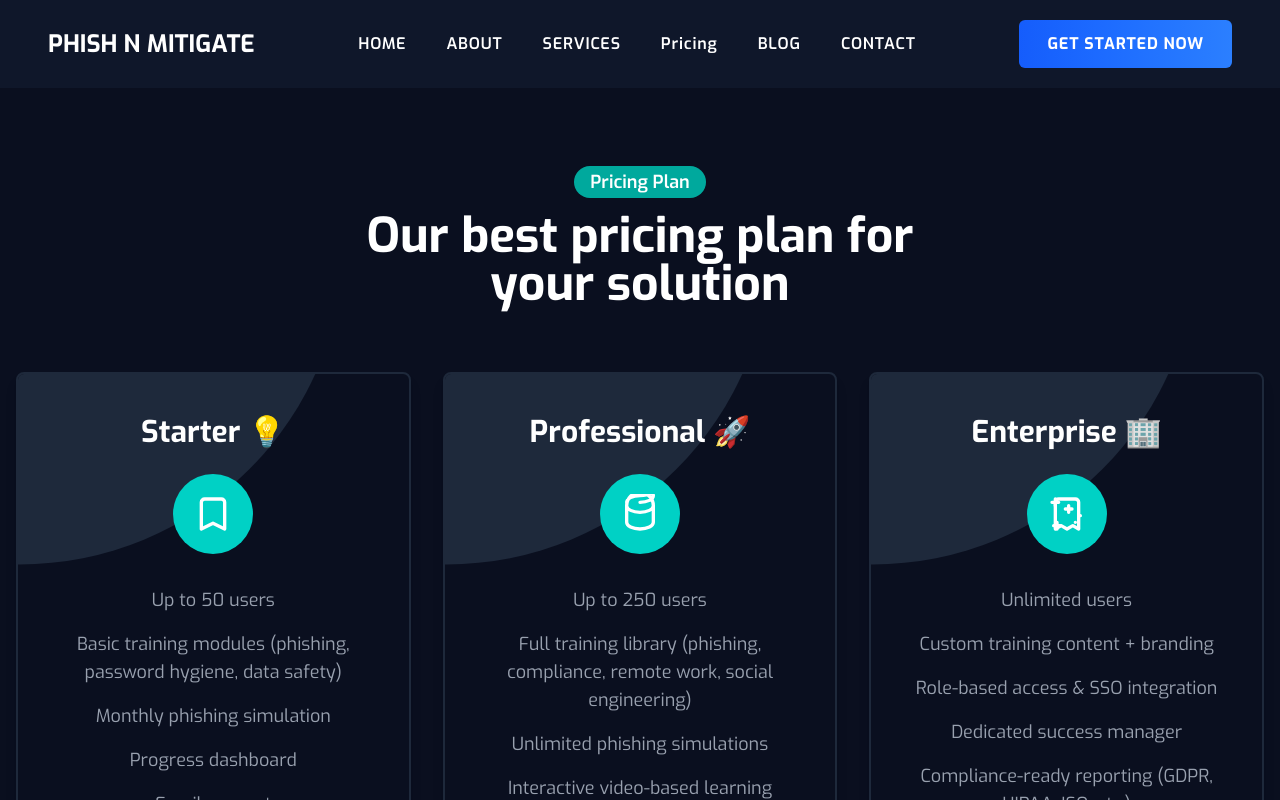
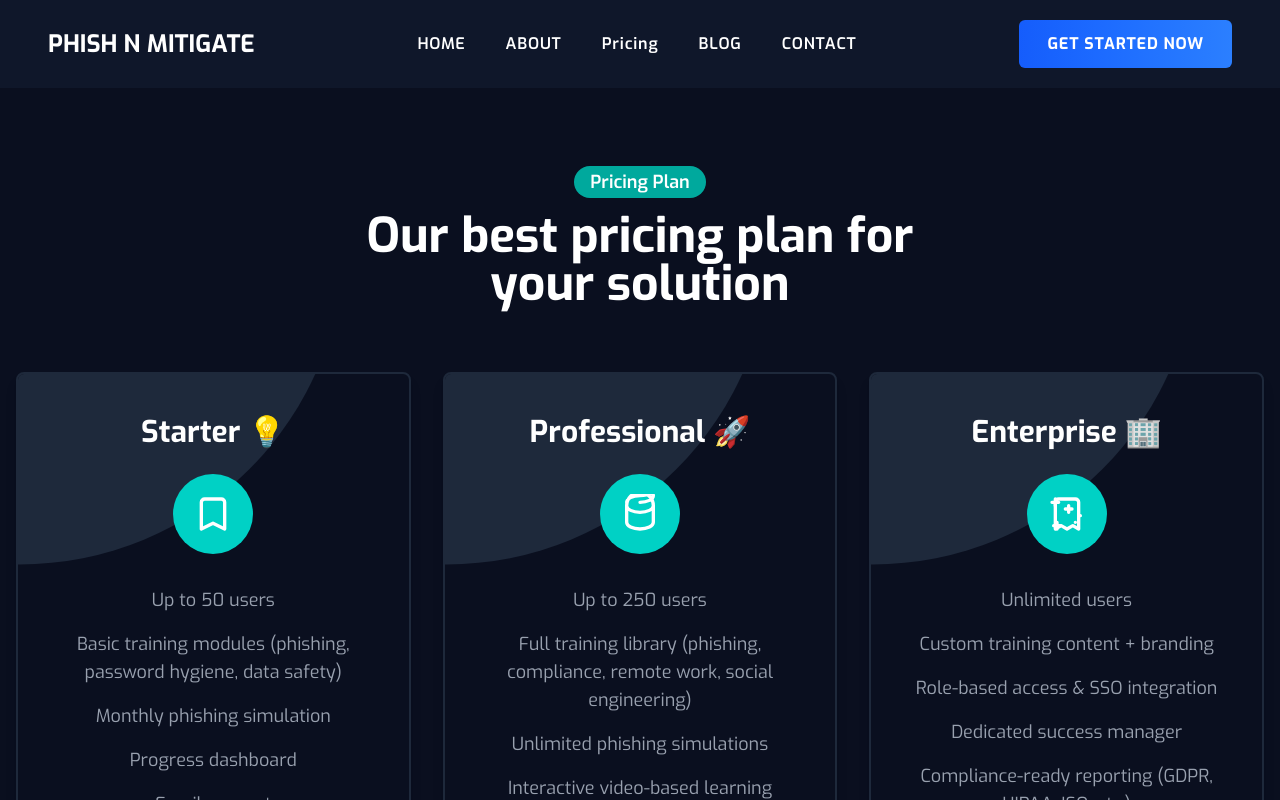
Before and after one commit to Mr-vji/-PHISH-N-MITIGATE, a Next.js app: page /pricing in a window 1280 px wide. Shown: the top 800 px of the page. Built offline with nearby package versions, Linux system fonts and the light colour scheme.

Commit message:
Describe what you changed

```diff
--- a/src/app/Components/Nav.jsx
+++ b/src/app/Components/Nav.jsx
@@ -27,14 +27,6 @@ function Nav() {
                className="flex items-center gap-1 cursor-pointer hover:text-gray-300 transition-colors duration-300"
             >
                ABOUT
-            </Link>
-         </li>
-         <li>
-            <Link
-               href="/"
-               className="flex items-center gap-1 cursor-pointer hover:text-gray-300 transition-colors duration-300"
-            >
-               SERVICES
             </Link>
          </li>
          <li>
--- a/src/app/HomeComponents/HeroSection.jsx
+++ b/src/app/HomeComponents/HeroSection.jsx
@@ -35,7 +35,7 @@ function HeroSection() {
                   <h1 className="text-3xl sm:text-4xl md:text-5xl lg:text-6xl font-bold leading-tight tracking-wide">
                      Strengthen Your Organization’s Security Awareness
                   </h1>
-                  <p className="mt-4 sm:mt-6 text-lg sm:text-xl md:text-2xl lg:text-[25px] text-gray-300">
+                  <p className="mt-4 sm:mt-6 text-lg sm:text-xl md:text-2xl lg:text-[25px] text-gray-400">
                      Train your employees, reduce risks, and protect your business from cyber
                      threats.
                   </p>
```
